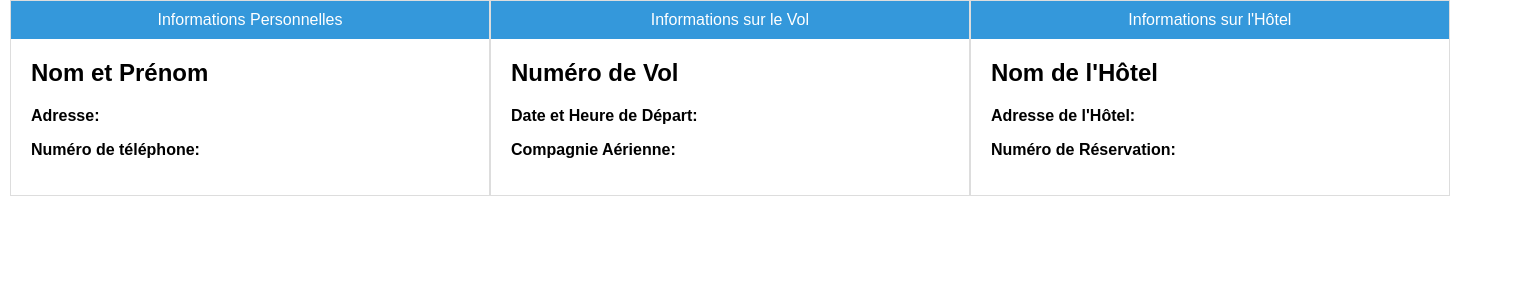
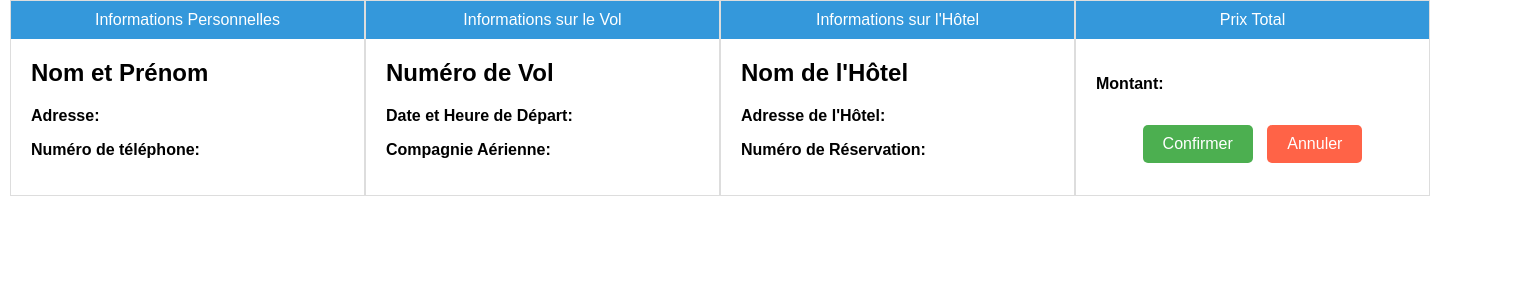
Before and after one commit to iamAbdo/S4, a PHP site: page /3reservation.html in a window 1520 px wide. Shown: the top 300 px of the page. Run offline with PHP 8.4, Linux system fonts and the light colour scheme.

Commit message:
reservation

```diff
--- a/3reservation.html
+++ b/3reservation.html
@@ -44,7 +44,23 @@
             </div>
         </div>
 
+        <div class="divider"></div>
+
+        <div class="section total-price">
+            <div class="section-header">Prix Total</div>
+            <div class="section-content">
+                <p class="info-label">Montant:</p>
+                <!-- Ajoutez le champ d'informations sur le prix total ici -->
+            </div>
+
+
+
+
+    <div class="actions">
+        <button class="confirm-button">Confirmer</button>
+        <button class="cancel-button">Annuler</button>
     </div>
-
+</div>
+</div>
 </body>
 </html>
--- a/assets/css/3reservation.css
+++ b/assets/css/3reservation.css
@@ -10,7 +10,7 @@ body {
 }
 
 .section {
-    width: calc(33.33% - 20px);
+    width: calc(25% - 20px);
     box-sizing: border-box;
     float: left;
     border: 1px solid #ddd;
@@ -19,7 +19,7 @@ body {
 }
 
 .divider {
-    width: 1px;
+    width: 3px;
     height: auto;
     float: left;
     background-color: #ddd;
@@ -43,3 +43,44 @@ h2 {
 .info-label {
     font-weight: bold;
 }
+
+.total-price {
+    width: calc(25% - 20px);
+    margin-right: 0;
+}
+
+.actions {
+    clear: both;
+    text-align: center;
+    margin-top: 28px;
+    position: relative;
+    bottom: 2rem;
+
+}
+
+.confirm-button {
+    background-color: #4CAF50;
+    color: white;
+    border: none;
+    padding: 10px 20px;
+    text-align: center;
+    text-decoration: none;
+    display: inline-block;
+    font-size: 16px;
+    margin-right: 10px;
+    cursor: pointer;
+    border-radius: 5px;
+}
+
+.cancel-button {
+    background-color: #FF6347;
+    color: white;
+    border: none;
+    padding: 10px 20px;
+    text-align: center;
+    text-decoration: none;
+    display: inline-block;
+    font-size: 16px;
+    cursor: pointer;
+    border-radius: 5px;
+}
```
